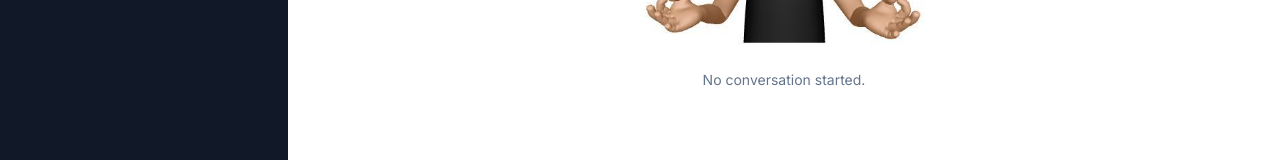
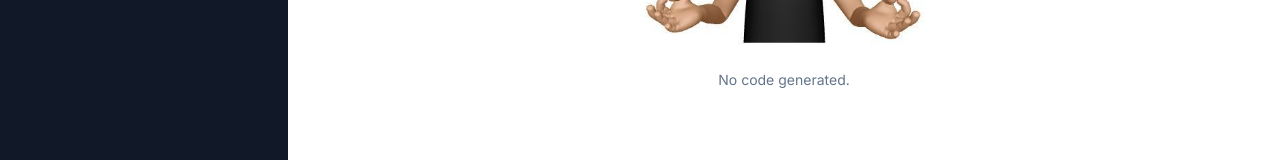
Before and after one commit to Yasssh-bombale/Ai-Express, a Next.js app: page /code in a window 1280 px wide. Shown: the part 516-676 px from the top of the page. Built offline with nearby package versions, Linux system fonts and the light colour scheme.

Commit message:
Fix client bugs

```diff
--- a/app/(dashboard)/(routes)/code/page.tsx
+++ b/app/(dashboard)/(routes)/code/page.tsx
@@ -107,7 +107,7 @@ const CodePage = () => {
           )}
 
           {messages.length === 0 && !isLoading && (
-            <Empty label="No conversation started." />
+            <Empty label="No code generated." />
           )}
           <div className="flex flex-col-reverse gap-y-4">
             {messages.map((msg, index) => (
--- a/app/(dashboard)/(routes)/conversation/page.tsx
+++ b/app/(dashboard)/(routes)/conversation/page.tsx
@@ -22,10 +22,6 @@ import BotAvatar from "@/components/BotAvatar";
 const Conversation = () => {
   const router = useRouter();
   const [messages, setMessages] = useState<ChatCompletionMessageParam[]>([]);
-
-  console.log(process.env.NEXT_PUBLIC_OPENAI_PARIK_APIKEY);
-
-  console.log(messages);
 
   const form = useForm<z.infer<typeof formSchema>>({
     resolver: zodResolver(formSchema),
--- a/app/(dashboard)/(routes)/video/page.tsx
+++ b/app/(dashboard)/(routes)/video/page.tsx
@@ -96,7 +96,7 @@ const VideoPage = () => {
           )}
 
           {!video && !isLoading && (
-            <Empty label="No music generation started" />
+            <Empty label="No video generation started" />
           )}
           {video && (
             <video
```
